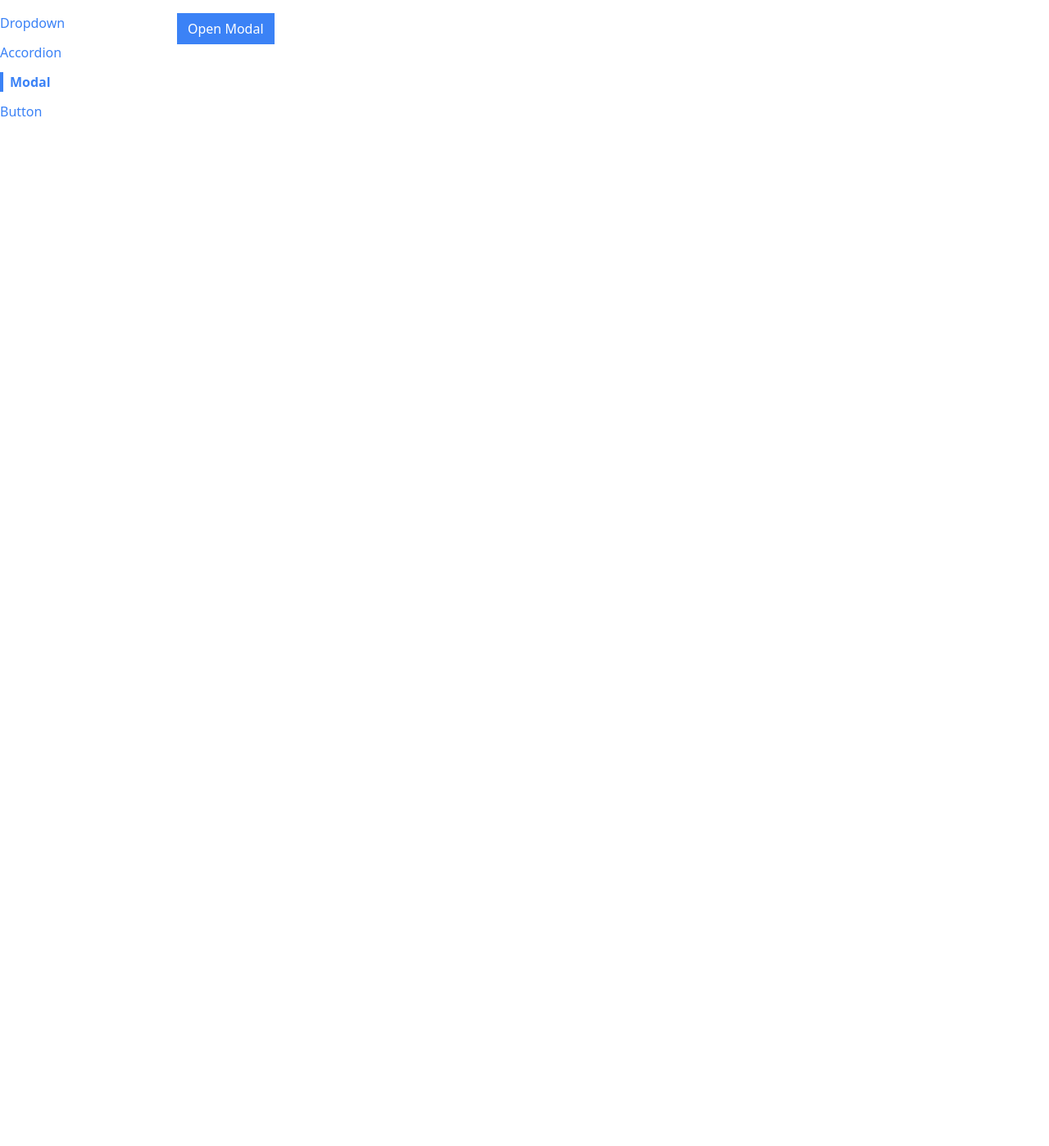
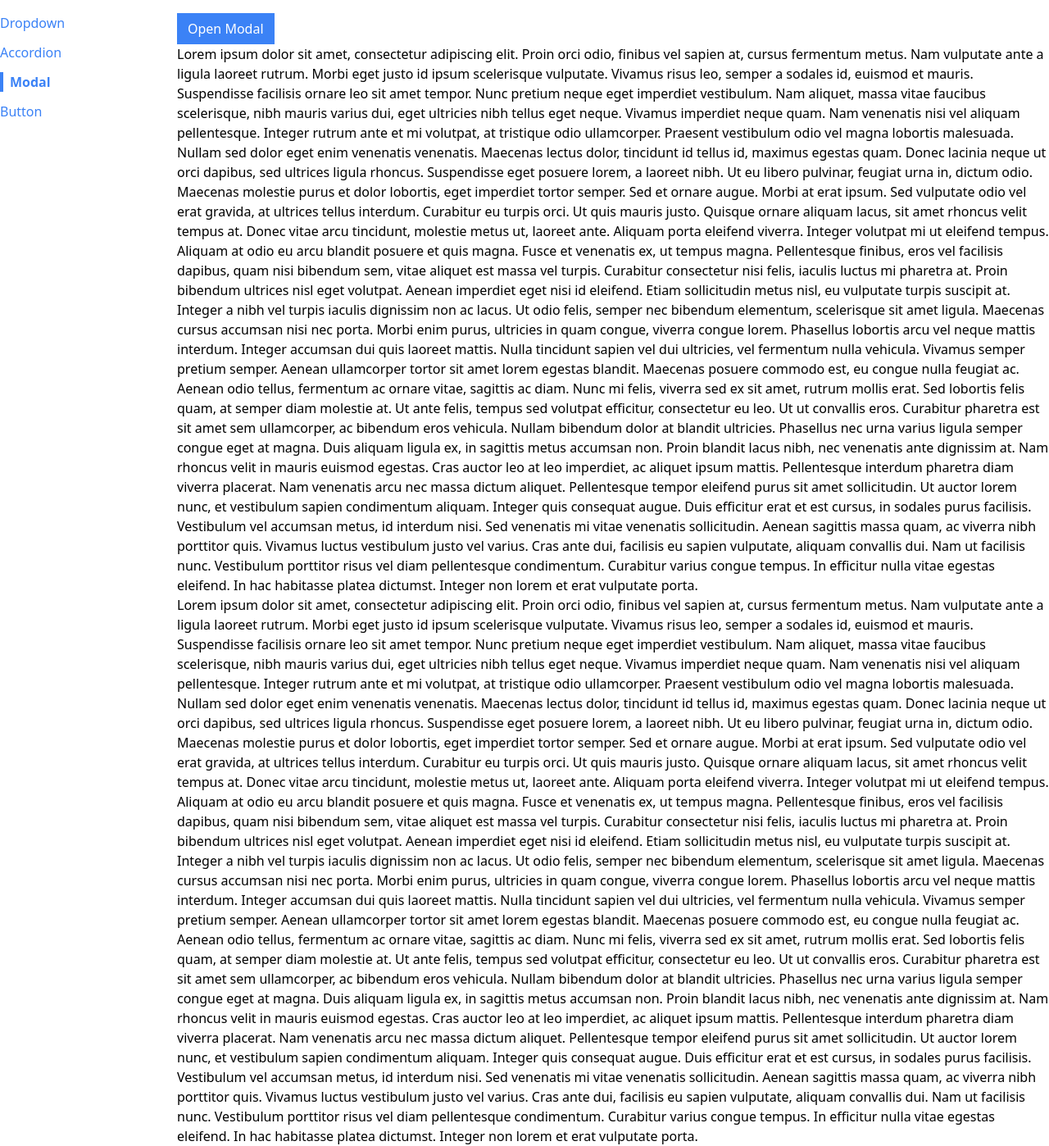
Before and after one commit to devmanoshri/Tailwind-CSS, a React (Create React App) app: page /modal in a window 1280 px wide. Shown: the whole page at 82% size. Before the commit the page ends 800 px from the top, so only its background shows below. Built offline with nearby package versions, Linux system fonts and the light colour scheme.

Commit message:
Modal- final update

```diff
--- a/src/components/Modal.js
+++ b/src/components/Modal.js
@@ -1,13 +1,25 @@
 import React from "react";
+import { useEffect } from "react";
 import ReactDOM from "react-dom";
-function Modal({ onClose }) {
+function Modal({ onClose, children, actionBar }) {
+  useEffect(() => {
+    document.body.classList.add("overflow-hidden");
+    return () => {
+      document.body.classList.remove("overflow-hidden");
+    };
+  }, []);
   return ReactDOM.createPortal(
     <div>
       <div
         onClick={onClose}
-        className="absolute inset-0 bg-gray-300 opacity-80"
+        className="fixed inset-0 bg-gray-300 opacity-80"
       ></div>
-      <div className="absolute inset-40 p-10 bg-white">I am a Modal</div>
+      <div className="fixed inset-40 p-10 bg-white">
+        <div className="flex flex-col justify-between h-full">
+          {children}
+          <div className="flex justify-end">{actionBar}</div>
+        </div>
+      </div>
     </div>,
     document.querySelector(".modal-container")
   );
--- a/src/pages/ModalPage.js
+++ b/src/pages/ModalPage.js
@@ -10,12 +10,139 @@ function ModalPage() {
   const handelClose = () => {
     setShowModal(false);
   };
+  const actionBarContent = (
+    <Button primary onClick={handelClose}>
+      I Accept
+    </Button>
+  );
+  const modal = (
+    <Modal onClose={handelClose} actionBar={actionBarContent}>
+      <p>Here is an important agreement for you to accept</p>
+    </Modal>
+  );
+
   return (
     <div>
       <Button primary onClick={handelModalShow}>
         Open Modal
       </Button>
-      {showModal && <Modal onClose={handelClose} />}
+      {showModal && modal}
+      <p>
+        Lorem ipsum dolor sit amet, consectetur adipiscing elit. Proin orci
+        odio, finibus vel sapien at, cursus fermentum metus. Nam vulputate ante
+        a ligula laoreet rutrum. Morbi eget justo id ipsum scelerisque
+        vulputate. Vivamus risus leo, semper a sodales id, euismod et mauris.
+        Suspendisse facilisis ornare leo sit amet tempor. Nunc pretium neque
+        eget imperdiet vestibulum. Nam aliquet, massa vitae faucibus
+        scelerisque, nibh mauris varius dui, eget ultricies nibh tellus eget
+        neque. Vivamus imperdiet neque quam. Nam venenatis nisi vel aliquam
+        pellentesque. Integer rutrum ante et mi volutpat, at tristique odio
+        ullamcorper. Praesent vestibulum odio vel magna lobortis malesuada.
+        Nullam sed dolor eget enim venenatis venenatis. Maecenas lectus dolor,
+        tincidunt id tellus id, maximus egestas quam. Donec lacinia neque ut
+        orci dapibus, sed ultrices ligula rhoncus. Suspendisse eget posuere
+        lorem, a laoreet nibh. Ut eu libero pulvinar, feugiat urna in, dictum
+        odio. Maecenas molestie purus et dolor lobortis, eget imperdiet tortor
+        semper. Sed et ornare augue. Morbi at erat ipsum. Sed vulputate odio vel
+        erat gravida, at ultrices tellus interdum. Curabitur eu turpis orci. Ut
+        quis mauris justo. Quisque ornare aliquam lacus, sit amet rhoncus velit
+        tempus at. Donec vitae arcu tincidunt, molestie metus ut, laoreet ante.
+        Aliquam porta eleifend viverra. Integer volutpat mi ut eleifend tempus.
+        Aliquam at odio eu arcu blandit posuere et quis magna. Fusce et
+        venenatis ex, ut tempus magna. Pellentesque finibus, eros vel facilisis
+        dapibus, quam nisi bibendum sem, vitae aliquet est massa vel turpis.
+        Curabitur consectetur nisi felis, iaculis luctus mi pharetra at. Proin
+        bibendum ultrices nisl eget volutpat. Aenean imperdiet eget nisi id
+        eleifend. Etiam sollicitudin metus nisl, eu vulputate turpis suscipit
+        at. Integer a nibh vel turpis iaculis dignissim non ac lacus. Ut odio
+        felis, semper nec bibendum elementum, scelerisque sit amet ligula.
+        Maecenas cursus accumsan nisi nec porta. Morbi enim purus, ultricies in
+        quam congue, viverra congue lorem. Phasellus lobortis arcu vel neque
+        mattis interdum. Integer accumsan dui quis laoreet mattis. Nulla
+        tincidunt sapien vel dui ultricies, vel fermentum nulla vehicula.
+        Vivamus semper pretium semper. Aenean ullamcorper tortor sit amet lorem
+        egestas blandit. Maecenas posuere commodo est, eu congue nulla feugiat
+        ac. Aenean odio tellus, fermentum ac ornare vitae, sagittis ac diam.
+        Nunc mi felis, viverra sed ex sit amet, rutrum mollis erat. Sed lobortis
+        felis quam, at semper diam molestie at. Ut ante felis, tempus sed
+        volutpat efficitur, consectetur eu leo. Ut ut convallis eros. Curabitur
+        pharetra est sit amet sem ullamcorper, ac bibendum eros vehicula. Nullam
+        bibendum dolor at blandit ultricies. Phasellus nec urna varius ligula
+        semper congue eget at magna. Duis aliquam ligula ex, in sagittis metus
+        accumsan non. Proin blandit lacus nibh, nec venenatis ante dignissim at.
+        Nam rhoncus velit in mauris euismod egestas. Cras auctor leo at leo
+        imperdiet, ac aliquet ipsum mattis. Pellentesque interdum pharetra diam
+        viverra placerat. Nam venenatis arcu nec massa dictum aliquet.
+        Pellentesque tempor eleifend purus sit amet sollicitudin. Ut auctor
+        lorem nunc, et vestibulum sapien condimentum aliquam. Integer quis
+        consequat augue. Duis efficitur erat et est cursus, in sodales purus
+        facilisis. Vestibulum vel accumsan metus, id interdum nisi. Sed
+        venenatis mi vitae venenatis sollicitudin. Aenean sagittis massa quam,
+        ac viverra nibh porttitor quis. Vivamus luctus vestibulum justo vel
+        varius. Cras ante dui, facilisis eu sapien vulputate, aliquam convallis
+        dui. Nam ut facilisis nunc. Vestibulum porttitor risus vel diam
+        pellentesque condimentum. Curabitur varius congue tempus. In efficitur
+        nulla vitae egestas eleifend. In hac habitasse platea dictumst. Integer
+        non lorem et erat vulputate porta.
+      </p>
+      <p>
+        Lorem ipsum dolor sit amet, consectetur adipiscing elit. Proin orci
+        odio, finibus vel sapien at, cursus fermentum metus. Nam vulputate ante
+        a ligula laoreet rutrum. Morbi eget justo id ipsum scelerisque
+        vulputate. Vivamus risus leo, semper a sodales id, euismod et mauris.
+        Suspendisse facilisis ornare leo sit amet tempor. Nunc pretium neque
+        eget imperdiet vestibulum. Nam aliquet, massa vitae faucibus
+        scelerisque, nibh mauris varius dui, eget ultricies nibh tellus eget
+        neque. Vivamus imperdiet neque quam. Nam venenatis nisi vel aliquam
+        pellentesque. Integer rutrum ante et mi volutpat, at tristique odio
+        ullamcorper. Praesent vestibulum odio vel magna lobortis malesuada.
+        Nullam sed dolor eget enim venenatis venenatis. Maecenas lectus dolor,
+        tincidunt id tellus id, maximus egestas quam. Donec lacinia neque ut
+        orci dapibus, sed ultrices ligula rhoncus. Suspendisse eget posuere
+        lorem, a laoreet nibh. Ut eu libero pulvinar, feugiat urna in, dictum
+        odio. Maecenas molestie purus et dolor lobortis, eget imperdiet tortor
+        semper. Sed et ornare augue. Morbi at erat ipsum. Sed vulputate odio vel
+        erat gravida, at ultrices tellus interdum. Curabitur eu turpis orci. Ut
+        quis mauris justo. Quisque ornare aliquam lacus, sit amet rhoncus velit
+        tempus at. Donec vitae arcu tincidunt, molestie metus ut, laoreet ante.
+        Aliquam porta eleifend viverra. Integer volutpat mi ut eleifend tempus.
+        Aliquam at odio eu arcu blandit posuere et quis magna. Fusce et
+        venenatis ex, ut tempus magna. Pellentesque finibus, eros vel facilisis
+        dapibus, quam nisi bibendum sem, vitae aliquet est massa vel turpis.
+        Curabitur consectetur nisi felis, iaculis luctus mi pharetra at. Proin
+        bibendum ultrices nisl eget volutpat. Aenean imperdiet eget nisi id
+        eleifend. Etiam sollicitudin metus nisl, eu vulputate turpis suscipit
+        at. Integer a nibh vel turpis iaculis dignissim non ac lacus. Ut odio
+        felis, semper nec bibendum elementum, scelerisque sit amet ligula.
+        Maecenas cursus accumsan nisi nec porta. Morbi enim purus, ultricies in
+        quam congue, viverra congue lorem. Phasellus lobortis arcu vel neque
+        mattis interdum. Integer accumsan dui quis laoreet mattis. Nulla
+        tincidunt sapien vel dui ultricies, vel fermentum nulla vehicula.
+        Vivamus semper pretium semper. Aenean ullamcorper tortor sit amet lorem
+        egestas blandit. Maecenas posuere commodo est, eu congue nulla feugiat
+        ac. Aenean odio tellus, fermentum ac ornare vitae, sagittis ac diam.
+        Nunc mi felis, viverra sed ex sit amet, rutrum mollis erat. Sed lobortis
+        felis quam, at semper diam molestie at. Ut ante felis, tempus sed
+        volutpat efficitur, consectetur eu leo. Ut ut convallis eros. Curabitur
+        pharetra est sit amet sem ullamcorper, ac bibendum eros vehicula. Nullam
+        bibendum dolor at blandit ultricies. Phasellus nec urna varius ligula
+        semper congue eget at magna. Duis aliquam ligula ex, in sagittis metus
+        accumsan non. Proin blandit lacus nibh, nec venenatis ante dignissim at.
+        Nam rhoncus velit in mauris euismod egestas. Cras auctor leo at leo
+        imperdiet, ac aliquet ipsum mattis. Pellentesque interdum pharetra diam
+        viverra placerat. Nam venenatis arcu nec massa dictum aliquet.
+        Pellentesque tempor eleifend purus sit amet sollicitudin. Ut auctor
+        lorem nunc, et vestibulum sapien condimentum aliquam. Integer quis
+        consequat augue. Duis efficitur erat et est cursus, in sodales purus
+        facilisis. Vestibulum vel accumsan metus, id interdum nisi. Sed
+        venenatis mi vitae venenatis sollicitudin. Aenean sagittis massa quam,
+        ac viverra nibh porttitor quis. Vivamus luctus vestibulum justo vel
+        varius. Cras ante dui, facilisis eu sapien vulputate, aliquam convallis
+        dui. Nam ut facilisis nunc. Vestibulum porttitor risus vel diam
+        pellentesque condimentum. Curabitur varius congue tempus. In efficitur
+        nulla vitae egestas eleifend. In hac habitasse platea dictumst. Integer
+        non lorem et erat vulputate porta.
+      </p>
     </div>
   );
 }
```
